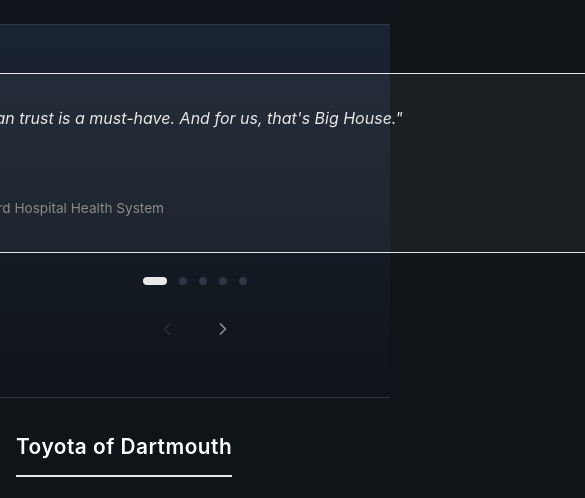
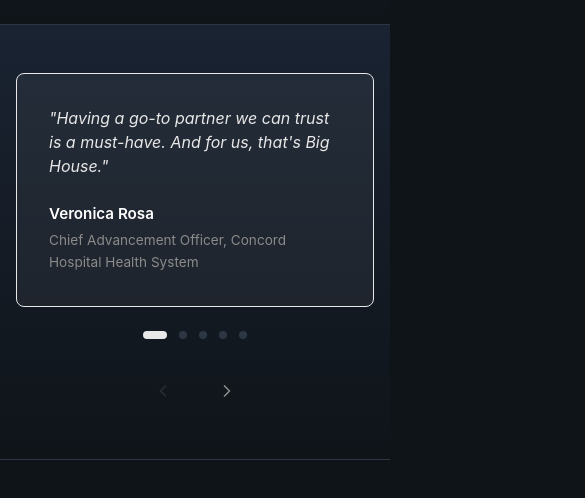
Before and after one commit to Big-House-Partners/NewBedfordSeafood, a plain HTML site: page index.html in a window 390 px wide. Shown: the part 272-770 px from the top of the page, 585 px wide, since content can reach past the window. Drawn offline with Linux system fonts and the light colour scheme; grey boxes are pictures that could not be loaded.

Commit message:
Update index.html

```diff
--- a/index.html
+++ b/index.html
@@ -93,9 +93,6 @@
         .testimonials-container {
             max-width: 1200px;
             margin: 0 auto;
-            display: flex;
-            align-items: center;
-            gap: 2rem;
             position: relative;
         }
 
@@ -103,8 +100,6 @@
             flex: 1;
             position: relative;
             overflow: hidden;
-            margin-right: -80px;
-            padding-right: 80px;
         }
 
         .testimonials-track {
@@ -154,11 +149,12 @@
 
         .testimonials-nav {
             display: flex;
-            gap: 1rem;
+            gap: 1.5rem;
             flex-direction: row;
             align-items: center;
             justify-content: center;
             flex-shrink: 0;
+            margin-top: 2rem;
         }
 
         .testimonials-button {
@@ -384,14 +380,8 @@
                 gap: 1.5rem;
             }
 
-            .testimonials-nav {
-                order: 2;
-            }
-
             .testimonials-carousel {
                 order: 1;
-                margin-right: -60px;
-                padding-right: 60px;
             }
 
             .testimonial-item {
@@ -481,6 +471,7 @@
 
                 <div class="testimonials-dots" id="dotsContainer"></div>
             </div>
+        </div>
 
         <div class="testimonials-nav">
             <button class="testimonials-button" id="prevBtn" aria-label="Previous testimonial">
@@ -493,7 +484,6 @@
                     <polyline points="9 18 15 12 9 6"></polyline>
                 </svg>
             </button>
-            </div>
         </div>
     </section>
 
```
Lines whose indentation alone changed are shown as unchanged.
